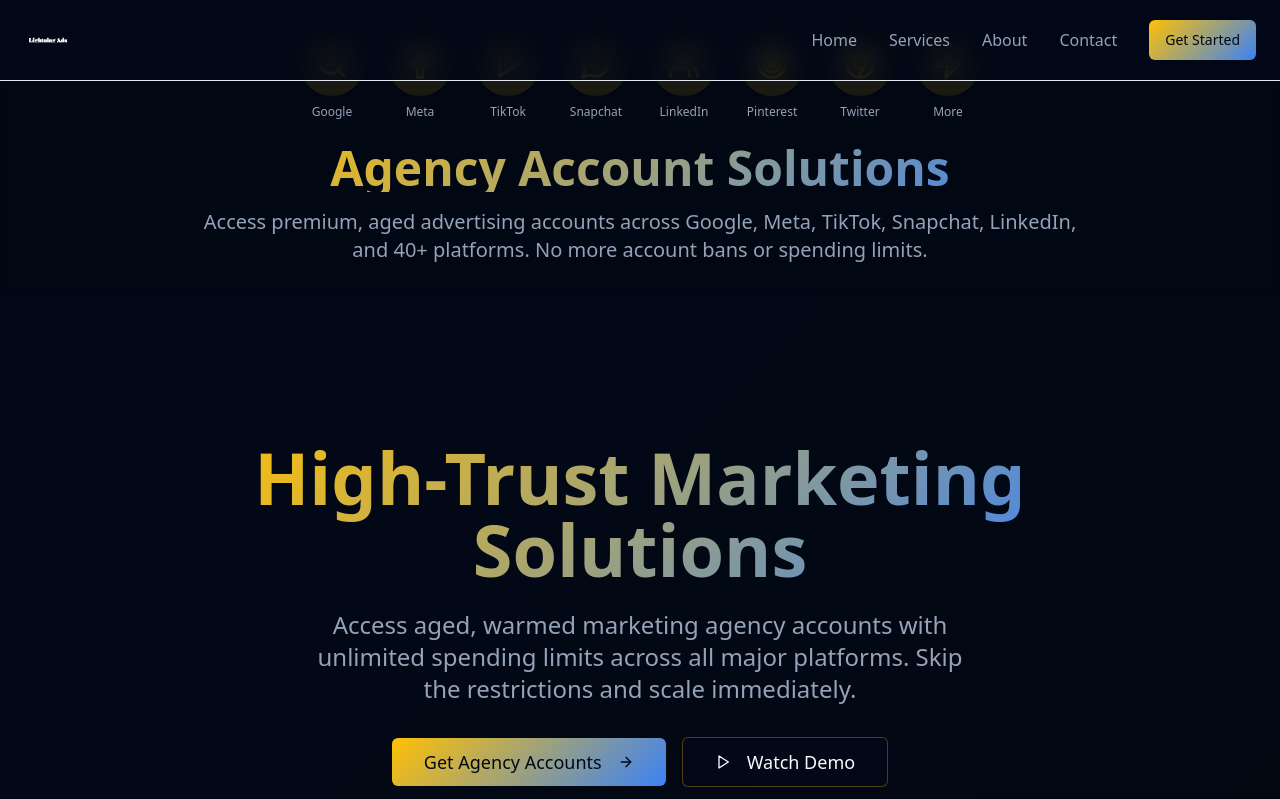
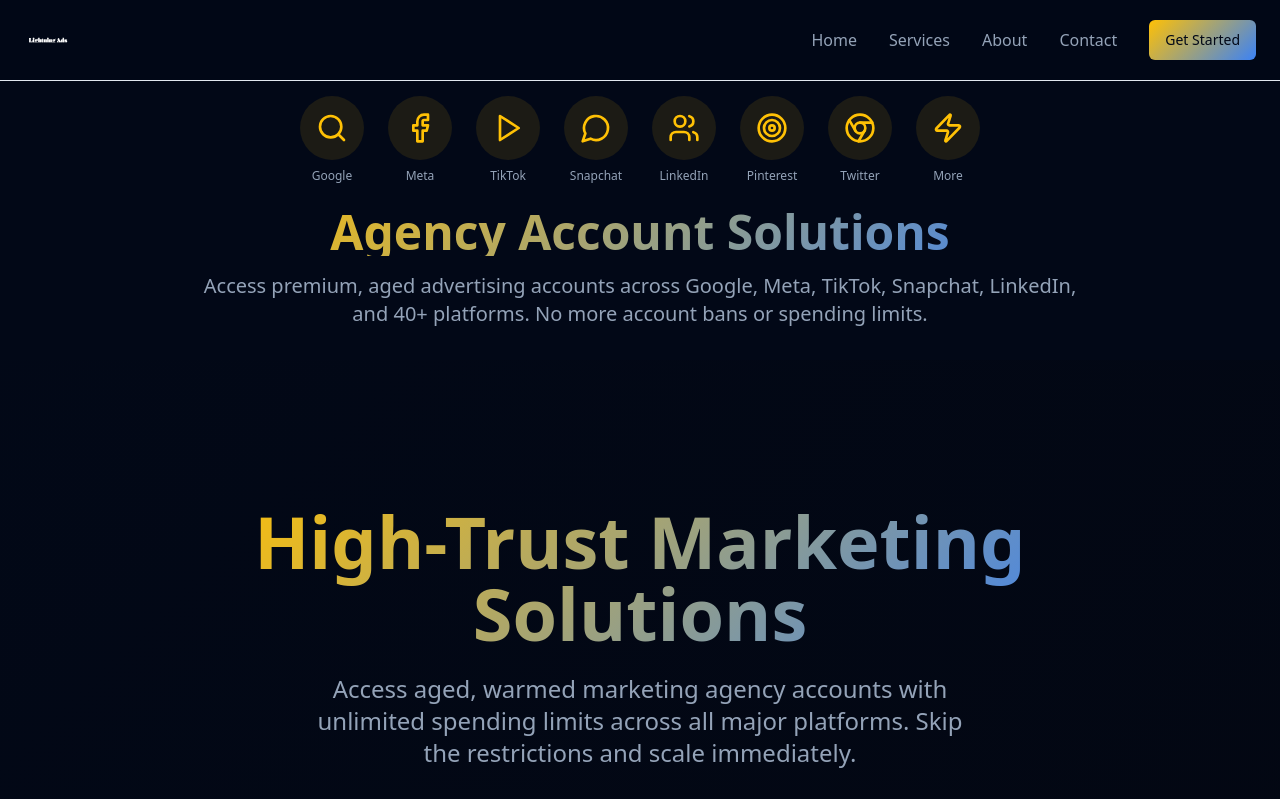
Before and after one commit to doctorfawad31-dev/lightening-ads, a React (Vite) app: page / in a window 1280 px wide. Shown: the top 799 px of the page. Built offline with nearby package versions, Linux system fonts and the light colour scheme; the HTML template or start-up script is replaced by a standard one.

Commit message:
Adjust platform banner positioning

```diff
--- a/src/components/PlatformBanner.tsx
+++ b/src/components/PlatformBanner.tsx
@@ -13,7 +13,7 @@ const PlatformBanner = () => {
   ]
 
   return (
-    <section className="bg-card/50 backdrop-blur-sm py-8">
+    <section className="pt-24 pb-8 bg-background">
       <div className="container mx-auto px-6">
         {/* Platform Icons */}
         <div className="flex flex-wrap justify-center items-center gap-6 mb-6">
```
